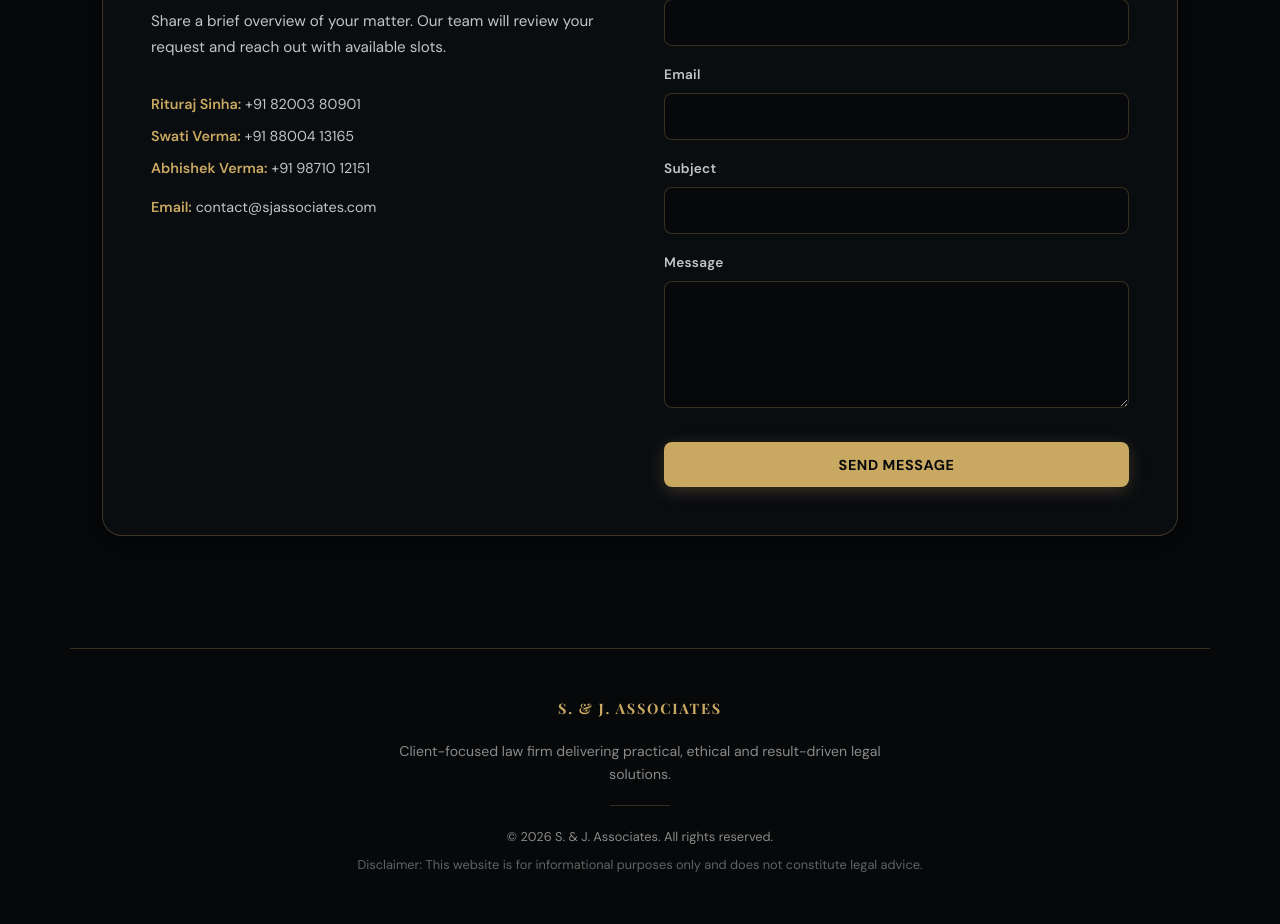
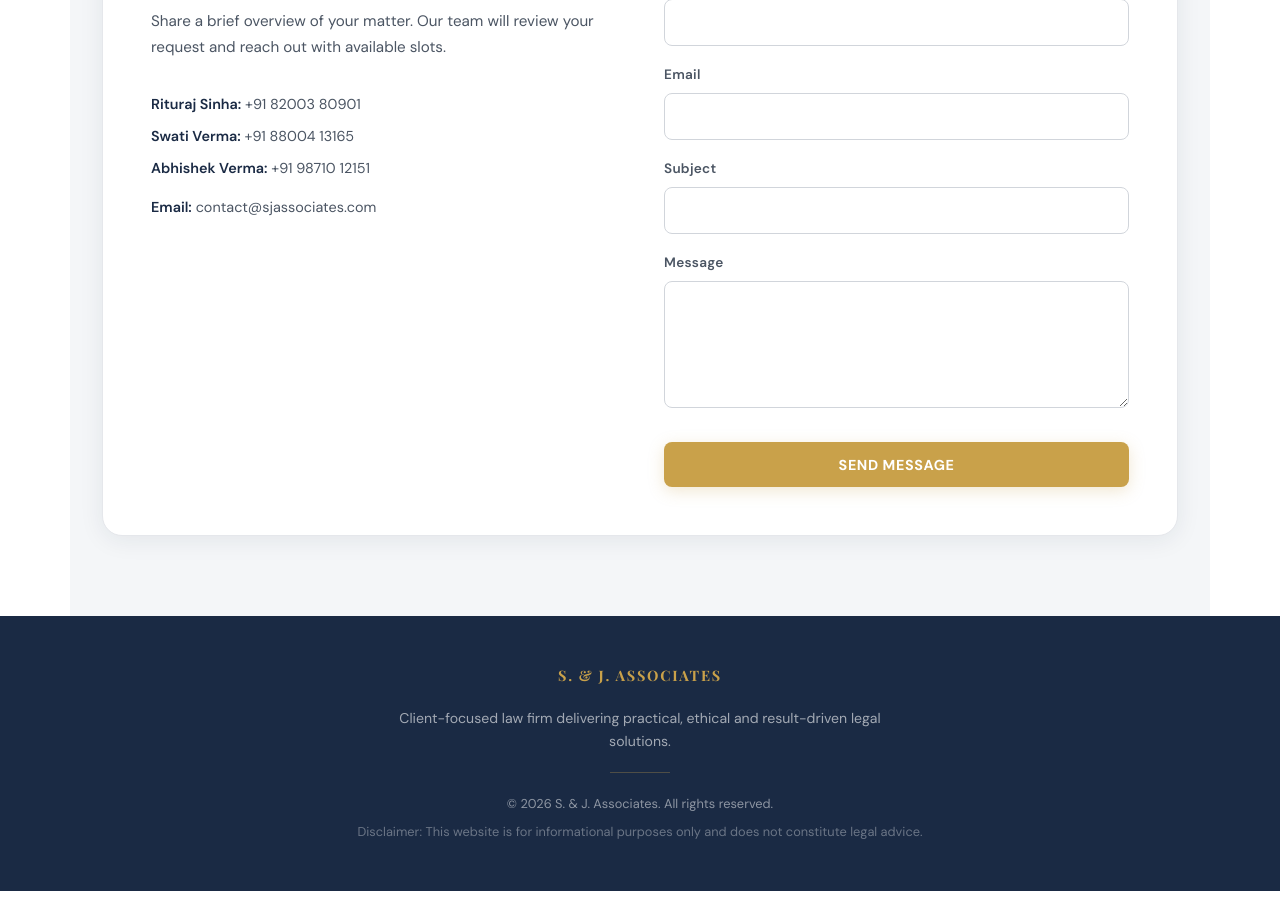
Before and after one commit to Ronitraj07/S.J.-Law-Firm, a React (Vite) app: page / in a window 1280 px wide. Shown: the part 3320-4244 px from the top of the page. After the commit the page ends 4211 px from the top, so only its background shows below. Built offline with nearby package versions, Linux system fonts and the light colour scheme; a web font is replaced by a local one.

Commit message:
Changes
Co-authored-by: Ronitraj07 <115046341+Ronitraj07@users.noreply.github.com>

```diff
--- a/src/components/Contact.jsx
+++ b/src/components/Contact.jsx
@@ -23,7 +23,7 @@ function Contact() {
   };
 
   return (
-    <section className="section" id="contact">
+    <section className="section section-alt" id="contact">
       <div className="animate-fadeInUp">
         <p className="section-label">Get in Touch</p>
         <h2 style={{ marginBottom: '0.5rem' }}>Contact Us</h2>
@@ -38,7 +38,7 @@ function Contact() {
       }}>
         {/* Info */}
         <div className="animate-slideInLeft">
-          <h3 style={{ color: 'var(--gold)', marginBottom: '0.8rem' }}>
+          <h3 style={{ color: 'var(--navy)', marginBottom: '0.8rem' }}>
             Schedule a Confidential Consultation
           </h3>
           <p style={{ fontSize: '0.95rem', color: 'var(--text-secondary)', marginBottom: '1.8rem', lineHeight: 1.7 }}>
@@ -46,10 +46,10 @@ function Contact() {
             with available slots.
           </p>
           <div style={{ fontSize: '0.9rem', color: 'var(--text-secondary)', lineHeight: 2.2 }}>
-            <p><strong style={{ color: 'var(--gold)', fontWeight: 600 }}>Rituraj Sinha:</strong> +91 82003 80901</p>
-            <p><strong style={{ color: 'var(--gold)', fontWeight: 600 }}>Swati Verma:</strong> +91 88004 13165</p>
-            <p><strong style={{ color: 'var(--gold)', fontWeight: 600 }}>Abhishek Verma:</strong> +91 98710 12151</p>
-            <p style={{ marginTop: '0.5rem' }}><strong style={{ color: 'var(--gold)', fontWeight: 600 }}>Email:</strong> contact@sjassociates.com</p>
+            <p><strong style={{ color: 'var(--navy)', fontWeight: 600 }}>Rituraj Sinha:</strong> +91 82003 80901</p>
+            <p><strong style={{ color: 'var(--navy)', fontWeight: 600 }}>Swati Verma:</strong> +91 88004 13165</p>
+            <p><strong style={{ color: 'var(--navy)', fontWeight: 600 }}>Abhishek Verma:</strong> +91 98710 12151</p>
+            <p style={{ marginTop: '0.5rem' }}><strong style={{ color: 'var(--navy)', fontWeight: 600 }}>Email:</strong> contact@sjassociates.com</p>
           </div>
         </div>
 
@@ -75,10 +75,10 @@ function Contact() {
             {status === "sending" ? "Sending…" : "Send Message"}
           </button>
           {status === "sent" && (
-            <p style={{ fontSize: '0.88rem', color: '#86efac', textAlign: 'center' }}>✓ Message sent successfully.</p>
+            <p style={{ fontSize: '0.88rem', color: '#16a34a', textAlign: 'center' }}>✓ Message sent successfully.</p>
           )}
           {status === "error" && (
-            <p style={{ fontSize: '0.88rem', color: '#fca5a5', textAlign: 'center' }}>Something went wrong. Please try again.</p>
+            <p style={{ fontSize: '0.88rem', color: '#dc2626', textAlign: 'center' }}>Something went wrong. Please try again.</p>
           )}
         </form>
       </div>
--- a/src/components/Footer.jsx
+++ b/src/components/Footer.jsx
@@ -1,12 +1,11 @@
 function Footer() {
   return (
-    <footer className="section" style={{
+    <footer style={{
+      background: 'var(--navy)',
       paddingTop: '3rem',
       paddingBottom: '3rem',
-      borderTop: '1px solid var(--gold-border)',
-      marginTop: '2rem',
     }}>
-      <div style={{ display: 'flex', flexDirection: 'column', alignItems: 'center', gap: '1.2rem', textAlign: 'center' }}>
+      <div style={{ maxWidth: '1140px', margin: '0 auto', padding: '0 2rem', display: 'flex', flexDirection: 'column', alignItems: 'center', gap: '1.2rem', textAlign: 'center' }}>
         <span style={{
           fontWeight: 700,
           letterSpacing: '0.12em',
@@ -18,13 +17,13 @@ function Footer() {
           S. &amp; J. Associates
         </span>
 
-        <p style={{ fontSize: '0.88rem', color: 'var(--text-muted)', lineHeight: 1.6, maxWidth: '500px' }}>
+        <p style={{ fontSize: '0.88rem', color: 'rgba(255,255,255,0.6)', lineHeight: 1.6, maxWidth: '500px' }}>
           Client-focused law firm delivering practical, ethical and result-driven legal solutions.
         </p>
 
-        <div style={{ width: '60px', height: '1px', background: 'var(--gold-border)' }} />
+        <div style={{ width: '60px', height: '1px', background: 'rgba(201,161,74,0.3)' }} />
 
-        <div style={{ fontSize: '0.8rem', color: 'var(--text-muted)', lineHeight: 1.8, maxWidth: '600px' }}>
+        <div style={{ fontSize: '0.8rem', color: 'rgba(255,255,255,0.5)', lineHeight: 1.8, maxWidth: '600px' }}>
           <p>© {new Date().getFullYear()} S. &amp; J. Associates. All rights reserved.</p>
           <p style={{ marginTop: '0.3rem', opacity: 0.7 }}>
             Disclaimer: This website is for informational purposes only and does not constitute legal advice.
--- a/src/components/Navbar.jsx
+++ b/src/components/Navbar.jsx
@@ -13,16 +13,16 @@ function Navbar() {
               width: 'auto',
               objectFit: 'contain',
               borderRadius: '6px',
-              border: '1.5px solid var(--gold-border)',
+              border: '1.5px solid #E5E7EB',
               padding: '4px',
-              background: 'var(--bg-card)'
+              background: '#FFFFFF'
             }}
           />
           <span style={{
             fontWeight: 700,
             letterSpacing: '0.1em',
             fontSize: 'clamp(0.7rem, 1.8vw, 0.85rem)',
-            color: 'var(--gold)',
+            color: 'var(--navy)',
             fontFamily: 'var(--font-heading)',
             textTransform: 'uppercase'
           }}>
--- a/src/components/Resources.jsx
+++ b/src/components/Resources.jsx
@@ -23,7 +23,7 @@ function Resources() {
   const [openIndex, setOpenIndex] = useState(null);
 
   return (
-    <section className="section" id="resources">
+    <section className="section section-alt" id="resources">
       <div className="animate-fadeInUp">
         <p className="section-label">Knowledge Base</p>
         <h2 style={{ marginBottom: '0.5rem' }}>Legal Guides &amp; Resources</h2>
@@ -42,7 +42,7 @@ function Resources() {
               key={i}
               className={`animate-fadeInUp delay-${(i + 1) * 100}`}
               style={{
-                borderBottom: '1px solid var(--gold-border)',
+                borderBottom: '1px solid #E5E7EB',
                 padding: '1.2rem 0',
               }}
             >
@@ -61,7 +61,7 @@ function Resources() {
                   gap: '1rem',
                 }}
               >
-                <h3 style={{ color: isOpen ? 'var(--gold)' : 'var(--text-primary)', transition: 'color 0.25s ease', margin: 0 }}>
+                <h3 style={{ color: isOpen ? 'var(--gold)' : 'var(--navy)', transition: 'color 0.25s ease', margin: 0 }}>
                   {faq.question}
                 </h3>
                 <span style={{
--- a/src/components/Services.jsx
+++ b/src/components/Services.jsx
@@ -57,7 +57,7 @@ const services = [
 
 function Services() {
   return (
-    <section className="section" id="services">
+    <section className="section section-alt" id="services">
       <div className="animate-fadeInUp">
         <p className="section-label">What We Do</p>
         <h2 style={{ marginBottom: '0.5rem' }}>Core Areas of Practice</h2>
@@ -82,11 +82,10 @@ function Services() {
             <div style={{
               color: 'var(--gold)',
               marginBottom: '1rem',
-              opacity: 0.8,
             }}>
               {s.icon}
             </div>
-            <h3 style={{ color: 'var(--gold)', marginBottom: '0.6rem' }}>{s.title}</h3>
+            <h3 style={{ color: 'var(--navy)', marginBottom: '0.6rem' }}>{s.title}</h3>
             <p style={{ fontSize: '0.92rem', color: 'var(--text-secondary)', lineHeight: 1.7 }}>{s.desc}</p>
           </article>
         ))}
--- a/src/index.css
+++ b/src/index.css
@@ -4,32 +4,35 @@
   --font-heading: 'Playfair Display', Georgia, serif;
   --font-body: 'DM Sans', 'Helvetica Neue', Arial, sans-serif;
 
-  --gold: #c9a961;
-  --gold-light: #d4b76d;
-  --gold-dim: rgba(201, 169, 97, 0.15);
-  --gold-border: rgba(201, 169, 97, 0.25);
-  --gold-glow: rgba(201, 169, 97, 0.35);
+  --navy: #1A2A44;
+  --navy-light: #243656;
+  --gold: #C9A14A;
+  --gold-light: #d4b265;
+  --gold-dim: rgba(201, 161, 74, 0.1);
+  --gold-border: rgba(201, 161, 74, 0.25);
+  --gold-glow: rgba(201, 161, 74, 0.35);
 
-  --bg-deep: #06080a;
-  --bg-card: rgba(12, 14, 18, 0.88);
-  --bg-elevated: rgba(18, 20, 26, 0.92);
+  --bg-white: #FFFFFF;
+  --bg-light: #F4F6F8;
+  --bg-card: #FFFFFF;
+  --bg-elevated: #F9FAFB;
 
-  --text-primary: #f0f0f0;
-  --text-secondary: #c4c4c4;
-  --text-muted: #8a8a8a;
+  --text-primary: #1F2937;
+  --text-secondary: #4B5563;
+  --text-muted: #6B7280;
 
   --radius-sm: 8px;
   --radius-md: 14px;
   --radius-lg: 20px;
 
-  --shadow-card: 0 8px 32px rgba(0, 0, 0, 0.6);
-  --shadow-glow: 0 12px 40px rgba(201, 169, 97, 0.12);
+  --shadow-card: 0 4px 24px rgba(26, 42, 68, 0.08);
+  --shadow-glow: 0 8px 32px rgba(201, 161, 74, 0.12);
 
   font-family: var(--font-body);
   line-height: 1.65;
   font-weight: 400;
   color: var(--text-primary);
-  background-color: var(--bg-deep);
+  background-color: var(--bg-white);
   font-synthesis: none;
   text-rendering: optimizeLegibility;
   -webkit-font-smoothing: antialiased;
@@ -50,41 +53,24 @@ body {
   min-width: 320px;
   min-height: 100vh;
   overflow-x: hidden;
-  background: var(--bg-deep);
+  background: var(--bg-white);
   position: relative;
-}
-
-/* Subtle grid texture overlay */
-body::before {
-  content: '';
-  position: fixed;
-  inset: 0;
-  background-image:
-    repeating-linear-gradient(90deg, transparent, transparent 80px, rgba(201,169,97,0.015) 80px, rgba(201,169,97,0.015) 81px),
-    repeating-linear-gradient(0deg, transparent, transparent 80px, rgba(201,169,97,0.015) 80px, rgba(201,169,97,0.015) 81px);
-  pointer-events: none;
-  z-index: 0;
-}
-
-body > * {
-  position: relative;
-  z-index: 1;
 }
 
 a {
   font-weight: 500;
-  color: var(--gold);
+  color: var(--navy);
   text-decoration: none;
   transition: color 0.25s ease;
 }
 
 a:hover {
-  color: var(--gold-light);
+  color: var(--gold);
 }
 
 h1, h2, h3, h4 {
   font-family: var(--font-heading);
-  color: var(--text-primary);
+  color: var(--navy);
   font-weight: 600;
   letter-spacing: -0.01em;
 }
@@ -115,6 +101,6 @@ input, textarea {
 }
 
 ::selection {
-  background: rgba(201, 169, 97, 0.3);
-  color: #fff;
+  background: rgba(201, 161, 74, 0.25);
+  color: var(--navy);
 }
--- a/src/styles/glass.css
+++ b/src/styles/glass.css
@@ -10,27 +10,25 @@
   }
 }
 
-/* ---------- Glass card ---------- */
+/* ---------- Cards ---------- */
 .glass-card {
   background: var(--bg-card);
   border-radius: var(--radius-lg);
-  border: 1px solid var(--gold-border);
+  border: 1px solid #E5E7EB;
   box-shadow: var(--shadow-card);
-  backdrop-filter: blur(24px);
-  -webkit-backdrop-filter: blur(24px);
   transition: transform 0.35s cubic-bezier(.22,.68,0,1), box-shadow 0.35s ease, border-color 0.35s ease;
 }
 
 .glass-card:hover {
   transform: translateY(-3px);
   box-shadow: var(--shadow-glow);
-  border-color: var(--gold-glow);
+  border-color: var(--gold-border);
 }
 
 /* ---------- Buttons ---------- */
 .btn-primary {
   background: var(--gold);
-  color: var(--bg-deep);
+  color: #FFFFFF;
   border: none;
   border-radius: var(--radius-sm);
   padding: 0.85rem 2rem;
@@ -41,21 +39,21 @@
   text-transform: uppercase;
   cursor: pointer;
   transition: all 0.3s ease;
-  box-shadow: 0 4px 16px rgba(201, 169, 97, 0.25);
+  box-shadow: 0 4px 16px rgba(201, 161, 74, 0.25);
 }
 
 .btn-primary:hover {
   background: var(--gold-light);
-  box-shadow: 0 6px 24px rgba(201, 169, 97, 0.4);
+  box-shadow: 0 6px 24px rgba(201, 161, 74, 0.35);
   transform: translateY(-1px);
 }
 
 .btn-outline {
   background: transparent;
-  color: var(--gold);
+  color: var(--navy);
   border-radius: var(--radius-sm);
   padding: 0.85rem 2rem;
-  border: 1.5px solid var(--gold-border);
+  border: 1.5px solid var(--navy);
   font-weight: 600;
   font-size: 0.9rem;
   font-family: var(--font-body);
@@ -66,9 +64,8 @@
 }
 
 .btn-outline:hover {
-  background: var(--gold-dim);
-  border-color: var(--gold);
-  color: var(--gold-light);
+  background: var(--navy);
+  color: #FFFFFF;
 }
 
 /* ---------- Navbar ---------- */
@@ -78,8 +75,8 @@
   z-index: 100;
   backdrop-filter: blur(20px);
   -webkit-backdrop-filter: blur(20px);
-  background: rgba(6, 8, 10, 0.92);
-  border-bottom: 1px solid var(--gold-border);
+  background: rgba(255, 255, 255, 0.95);
+  border-bottom: 1px solid #E5E7EB;
 }
 
 .nav-inner {
@@ -121,7 +118,7 @@
 }
 
 .nav-links a:hover {
-  color: var(--gold);
+  color: var(--navy);
 }
 
 .nav-links a:hover::after {
@@ -177,9 +174,9 @@
 .form-input {
   width: 100%;
   border-radius: var(--radius-sm);
-  border: 1px solid var(--gold-border);
+  border: 1px solid #D1D5DB;
   padding: 0.8rem 1rem;
-  background: rgba(6, 8, 10, 0.7);
+  background: var(--bg-white);
   color: var(--text-primary);
   font-size: 0.92rem;
   font-family: var(--font-body);
@@ -189,7 +186,7 @@
 
 .form-input:focus {
   border-color: var(--gold);
-  box-shadow: 0 0 0 3px rgba(201, 169, 97, 0.1);
+  box-shadow: 0 0 0 3px rgba(201, 161, 74, 0.12);
 }
 
 .form-label {
@@ -209,3 +206,8 @@
   background: linear-gradient(90deg, var(--gold), transparent);
   margin: 1rem 0 2rem;
 }
+
+/* ---------- Alt section bg ---------- */
+.section-alt {
+  background: var(--bg-light);
+}
```
Also changed, not shown: src/components/Hero.jsx (+14 -11 lines), src/components/Team.jsx (+5 -5 lines).
